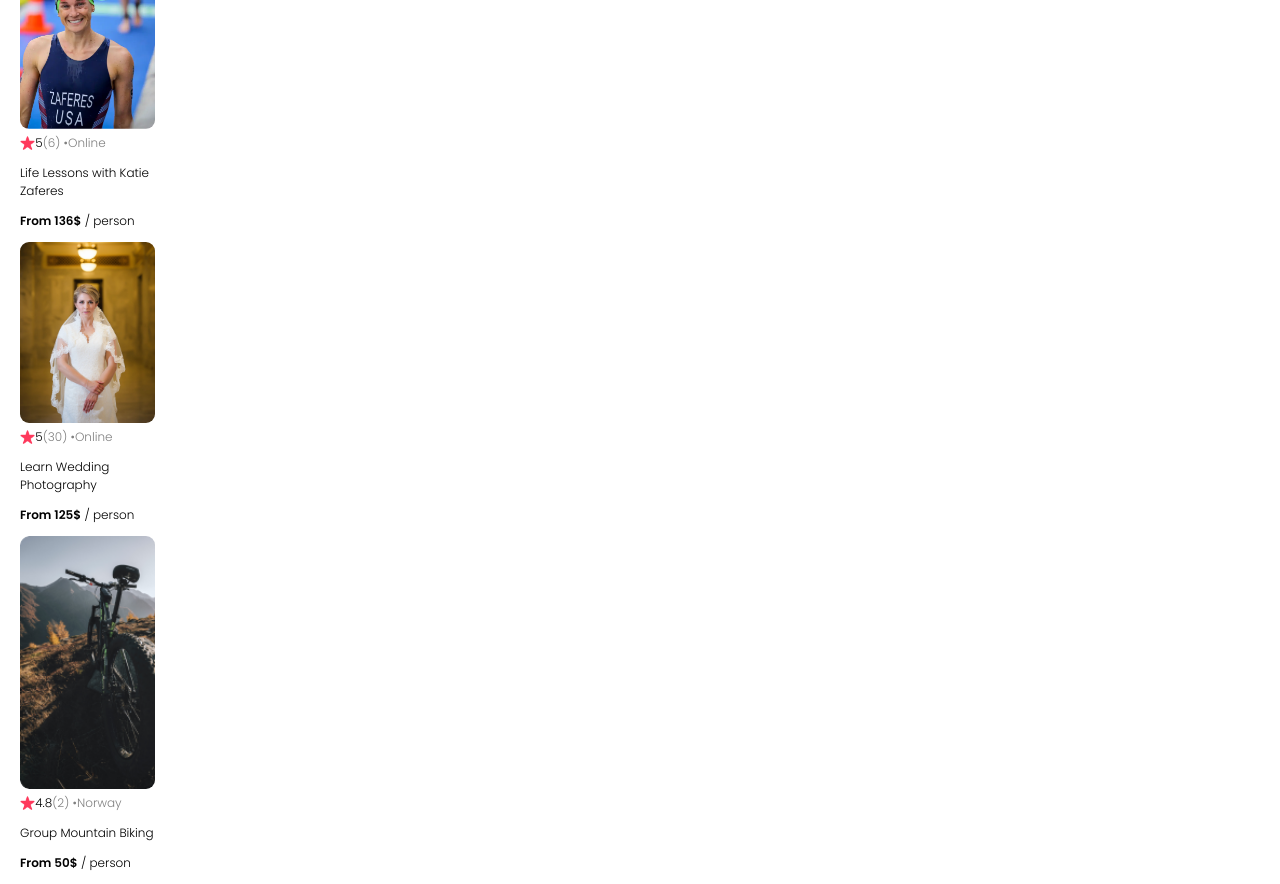
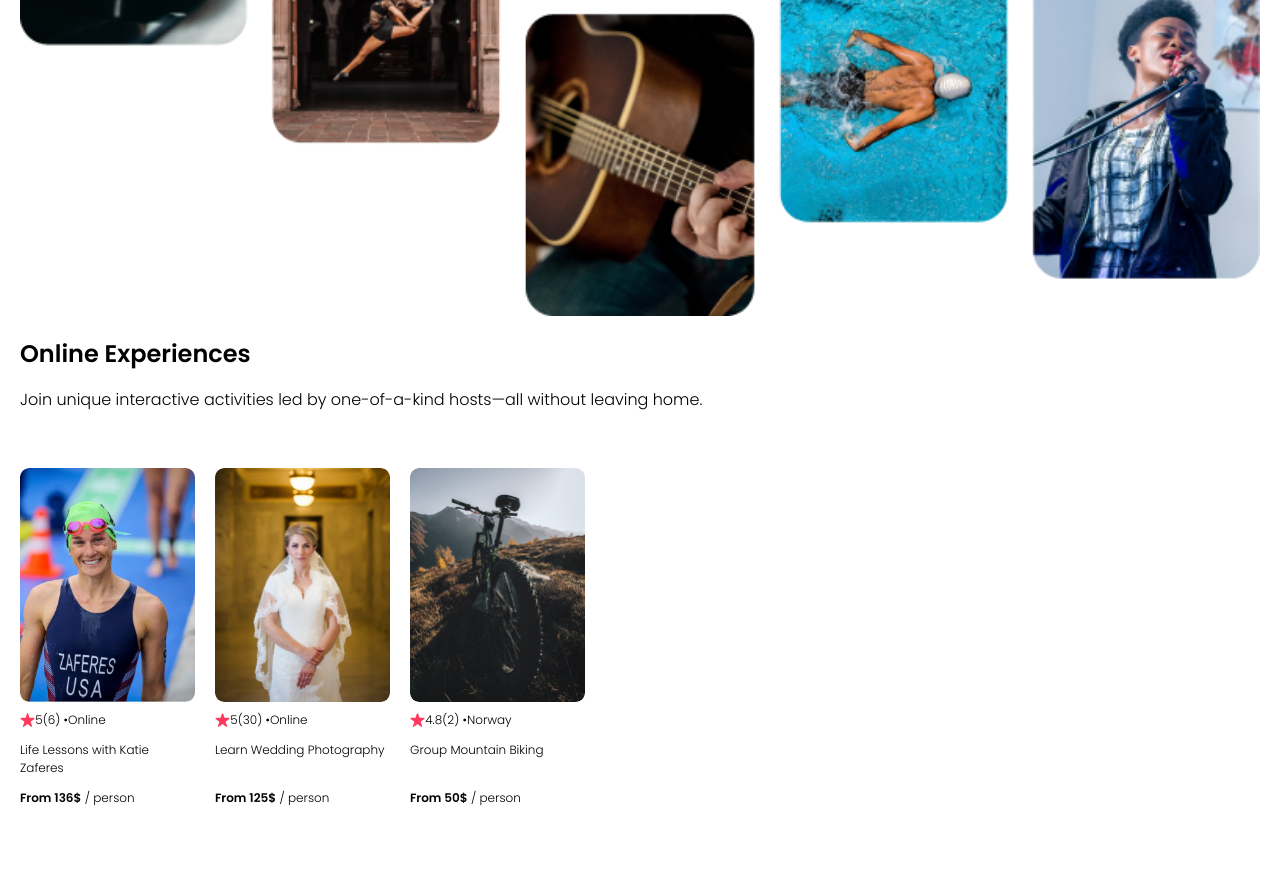
Before and after one commit to NassyKova/airbnb_clone, a React (Vite) app: page / in a window 1280 px wide. Shown: the part 500-1384 px from the top of the page. After the commit the page ends 1339 px from the top, so only its background shows below. Built offline with nearby package versions, Linux system fonts and the light colour scheme.

Commit message:
add CSS on cards

```diff
--- a/src/App.jsx
+++ b/src/App.jsx
@@ -22,7 +22,7 @@ function App() {
         <>
             <NavBar />
             <Hero />
-            {cards}
+            <section className="card-list">{cards}</section>
         </>
     );
 }
--- a/src/components/Card.jsx
+++ b/src/components/Card.jsx
@@ -16,8 +16,8 @@ export default function Card(props) {
                 <span className="grey">({props.reviewCount}) • </span>
                 <span className="grey">{props.location}</span>
             </div>
-            <p>{props.title}</p>
-            <p>
+            <p className="card--title">{props.title}</p>
+            <p className="card--price">
                 <span className="bold">From {props.price}$</span> / person
             </p>
         </div>
--- a/src/style.css
+++ b/src/style.css
@@ -7,32 +7,35 @@ body {
     font-family: "Poppins", sans-serif;
 }
 
-.grey {
-    color: grey;
+nav {
+    height: 70px;
+    display: flex;
+    padding: 20px 36px;
+    box-shadow: 0px 2.98256px 7.4564px rgba(0, 0, 0, 0.1);
 }
 
 .bold {
-    font-weight: 600;
+    font-weight: bold;
 }
 
-nav {
-    height: 70px;
-    display: flex;
-    box-shadow: 0px 3px 8px rgba(0, 0, 0, 0.1);
-    padding: 20px 36px;
+.gray {
+    color: #918e9b;
 }
 
 .nav--logo {
     max-width: 100px;
 }
 
+section {
+    padding: 20px;
+}
+
 .hero {
     display: flex;
     flex-direction: column;
-    padding: 20px;
 }
 
-.hero--grid {
+.hero--photo {
     max-width: 400px;
     align-self: center;
 }
@@ -43,20 +46,32 @@ nav {
 
 .hero--text {
     margin-top: 0;
-    font-weight: 300;
-    font-size: 16px;
-    line-height: 110%;
+}
+
+.card-list {
+    display: flex;
+    flex-wrap: nowrap;
+    gap: 20px;
+    overflow-x: auto;
 }
 
 .card {
     width: 175px;
     font-size: 12px;
-    padding: 0 20px;
+    flex: 0 0 auto;
+    display: flex;
+    flex-direction: column;
 }
 
 .card--img {
     width: 100%;
     border-radius: 9px;
+    margin-bottom: 9px;
+}
+
+.card--title {
+    overflow: hidden;
+    text-overflow: ellipsis;
 }
 
 .card--stats {
@@ -67,3 +82,7 @@ nav {
 .card--star {
     height: 14px;
 }
+
+.card--price {
+    margin-top: auto;
+}
```
Also changed, not shown: src/challenges.js (+32 -8 lines), public/images/bike.png.
